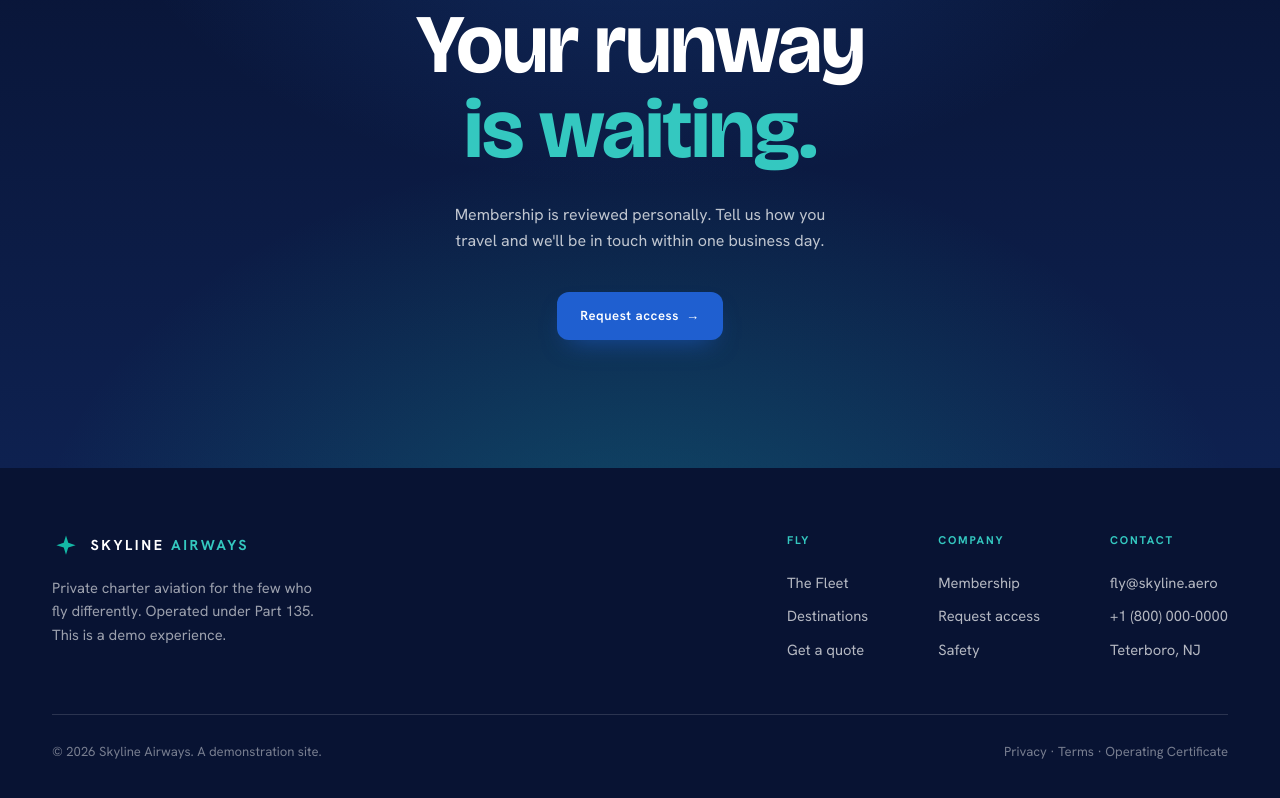
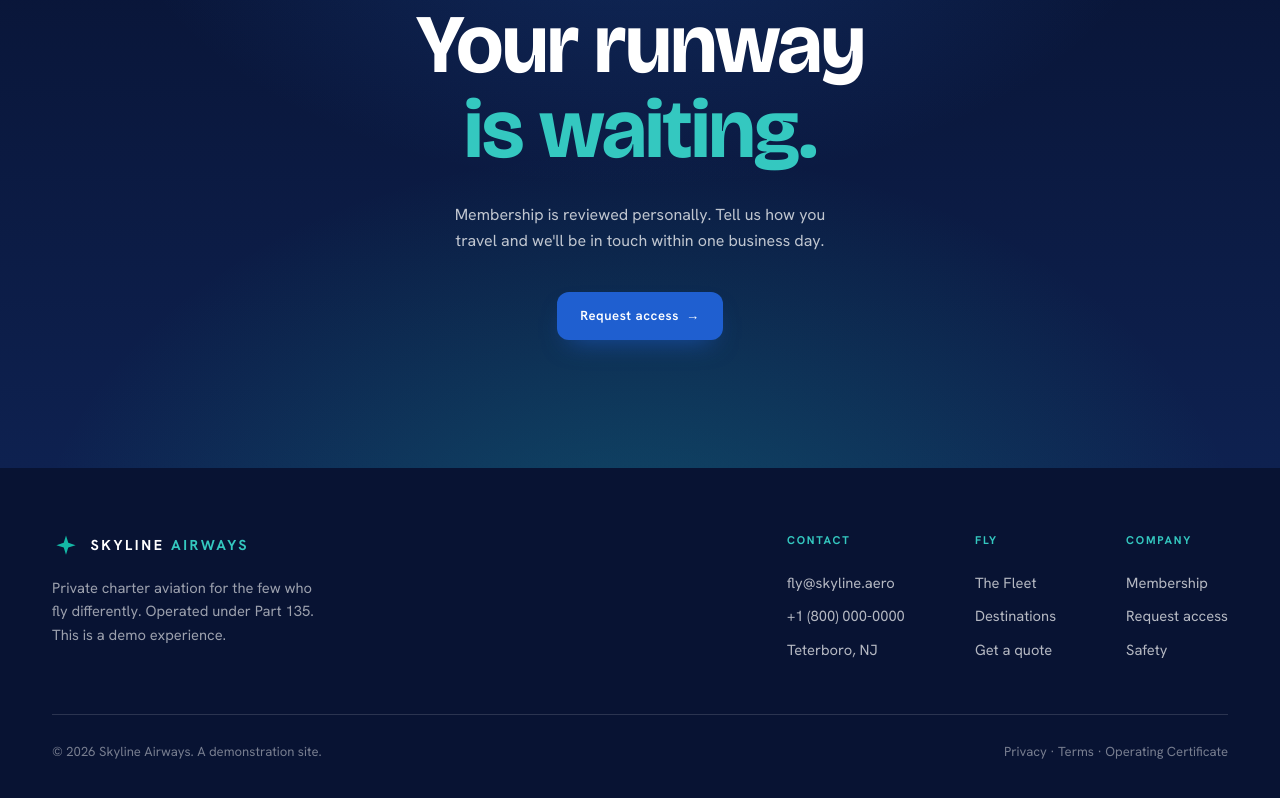
Before and after one commit to zeal-noahHoffman/Demo-Project, a React (Vite) app: page / in a window 1280 px wide. Shown: the part 3835-4633 px from the top of the page. Built offline with nearby package versions, Linux system fonts and the light colour scheme.

Commit message:
feat(KAN-15): Move Contact column in footer

```diff
--- a/src/App.jsx
+++ b/src/App.jsx
@@ -414,6 +414,12 @@ function Footer() {
           </div>
           <div className="footer__cols">
             <div className="footer__col">
+              <h4>Contact</h4>
+              <a href="#top">fly@skyline.aero</a>
+              <a href="#top">+1 (800) 000-0000</a>
+              <a href="#top">Teterboro, NJ</a>
+            </div>
+            <div className="footer__col">
               <h4>Fly</h4>
               <a href="#fleet">The Fleet</a>
               <a href="#destinations">Destinations</a>
@@ -424,12 +430,6 @@ function Footer() {
               <a href="#membership">Membership</a>
               <a href="#request">Request access</a>
               <a href="#top">Safety</a>
-            </div>
-            <div className="footer__col">
-              <h4>Contact</h4>
-              <a href="#top">fly@skyline.aero</a>
-              <a href="#top">+1 (800) 000-0000</a>
-              <a href="#top">Teterboro, NJ</a>
             </div>
           </div>
         </div>
```
